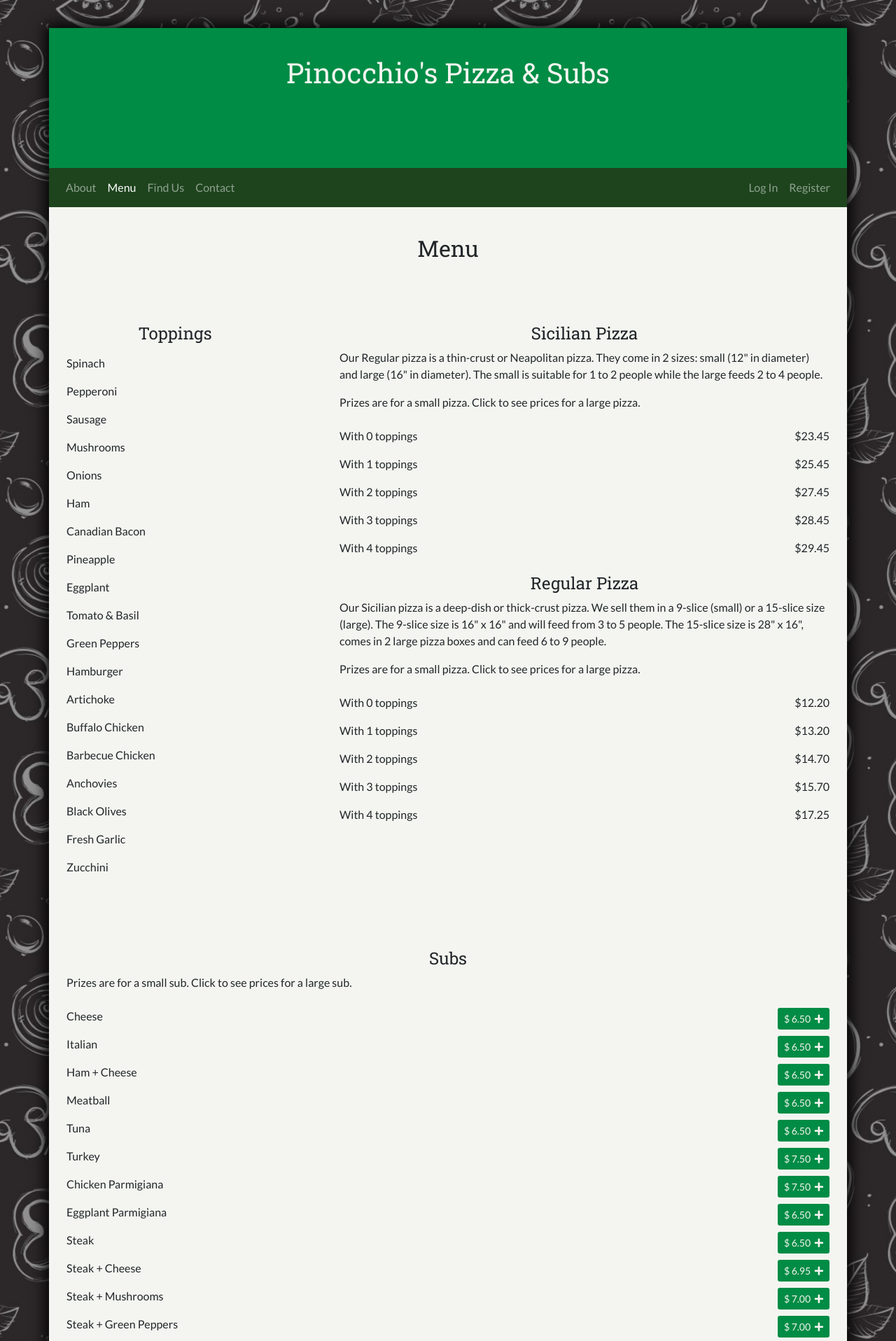
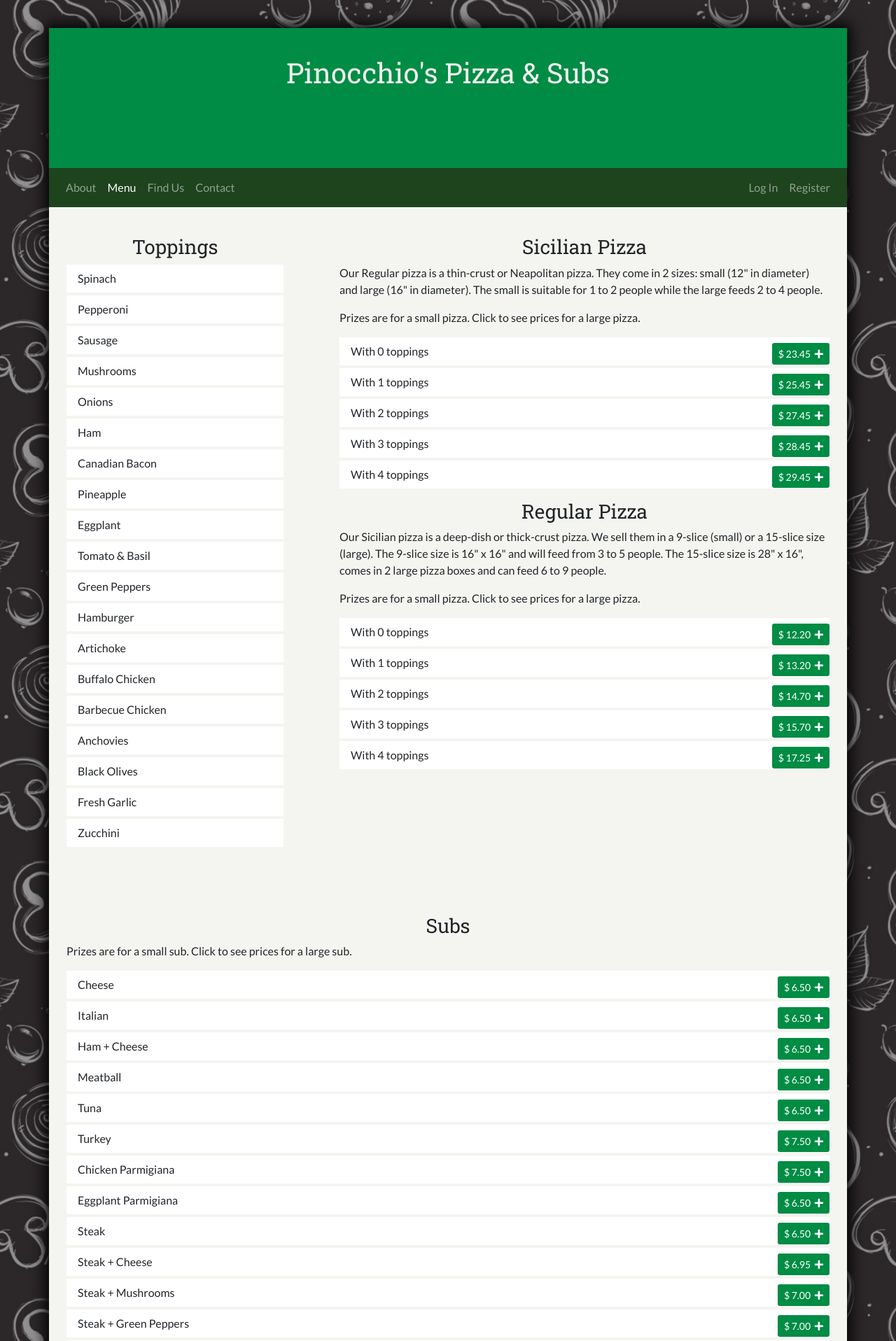
Before and after one commit to brleony/project3, a Django app: page /order/ in a window 1280 px wide. Shown: the top 1916 px of the page at 70% size. Run offline with Django 3.2, Linux system fonts and the light colour scheme; data comes from the database, SQL or seed files in the repository; some libraries are stand-ins or nearby versions.

Commit message:
Change menu modal more dynamically, empty modal on closing, added photos to index page

```diff
--- a/orders/templates/orders/menu.html
+++ b/orders/templates/orders/menu.html
@@ -15,53 +15,28 @@
                     <span aria-hidden="true">&times;</span>
                 </button>
             </div>
-            <form action="{% url 'menu' %}" method="post">
-                {% csrf_token %}
-                <fieldset>
-                    <div class="modal-body">
+            <div class="modal-body">
+                <form action="{% url 'menu' %}" method="post">
+                    {% csrf_token %}
+                    <fieldset id="form-inputs">
                         <div class="form-group">
                             <input type="hidden" class="form-control" id="price" name="price" type="text" value="">
                             <input type="hidden" class="form-control" id="item" name="item" type="text" value="">
                             <input type="hidden" class="form-control" id="choice" name="choice" type="text" value="">
                         </div>
-                        <div id="size_radios" style="visibility: hidden;">
-                            <div class="form-check">
-                                <input class="form-check-input" type="radio" name="size" id="size_small" value="S" checked>
-                                <label class="form-check-label" for="exampleRadios1">
-                                Small
-                                </label>
-                            </div>
-                            <div class="form-check">
-                                <input class="form-check-input" type="radio" name="size" id="size_large" value="L">
-                                <label class="form-check-label" for="exampleRadios2">
-                                Large
-                                </label>
-                            </div>
-                        </div>
-                        <div class="form-check" id="cheese_check" style="visibility: hidden;">
-                            <input class="form-check-input" type="checkbox" value="cheese" name="extra_cheese" id="extra_cheese">
-                            <label class="form-check-label" for="extra_cheese">
-                            Extra cheese
-                            </label>
-                        </div>
-                        <p id="shown_price"></p>
-                    </div>
-                    <div class="modal-footer">
-                        <button type="submit" class="btn btn-red">Add to order</button>
-                    </div>
-                </fieldset>
-            </form>
+                    </fieldset>
+                </form>
+                <div id="outside_form">
+                </div>
+            </div>
         </div>
     </div>
 </div>
 
 <div class="row">
-    <div class="col-md-12">
-        <h2>Menu</h2>
-    </div>
     <div class="col-md-4">
         {% if toppings %}
-        <h4>Toppings</h4>
+        <h3>Toppings</h3>
         <ul class="menu">
             {% for topping in toppings %}
             <li class="topping">{{ topping.topping }}</li>
@@ -71,33 +46,47 @@
     </div>
     <div class="col-md-8">
         {% if sic_pizzas %}
-        <h4>Sicilian Pizza</h4>
+        <h3>Sicilian Pizza</h3>
         <p>Our Regular pizza is a thin-crust or Neapolitan pizza.
         They come in 2 sizes: small (12" in diameter) and large (16" in diameter). The small is suitable for 1 to 2 people while the large feeds 2 to 4 people.</p>
         <p>Prizes are for a small pizza. Click to see prices for a large pizza.</p>
         <ul class="menu">
             {% for sic_pizza in sic_pizzas %}
-            <li class="menu_item">With {{ sic_pizza.num_toppings }} toppings<span style="float: right;">${{ sic_pizza.price }}</span></li>
+                <li class="menu_item" data-item="{{ sic_pizza.item }}" data-choice="{{ sic_pizza.choice }}"
+                    data-price="{{ sic_pizza.price }}" data-num_toppings="{{ sic_pizza.num_toppings }}">
+                    With {{ sic_pizza.num_toppings }} toppings
+                    <button class="btn btn-green btn-sm" style="float: right;">
+                        $ {{ sic_pizza.price }}
+                        <i class="fas fa-plus"></i>
+                    </button>
+                </li>
             {% endfor %}
         </ul>
         {% endif %}
 
         {% if reg_pizzas %}
-        <h4>Regular Pizza</h4>
+        <h3>Regular Pizza</h3>
         <p>Our Sicilian pizza is a deep-dish or thick-crust pizza. We sell them in a 9-slice (small) or a 15-slice size (large).
         The 9-slice size is 16" x 16" and will feed from 3 to 5 people.
         The 15-slice size is 28" x 16", comes in 2 large pizza boxes and can feed 6 to 9 people.</p>
         <p>Prizes are for a small pizza. Click to see prices for a large pizza.</p>
         <ul class="menu">
             {% for reg_pizza in reg_pizzas %}
-            <li class="menu_item">With {{ reg_pizza.num_toppings }} toppings<span style="float: right;">${{ reg_pizza.price }}</span></li>
+                <li class="menu_item" data-item="{{ reg_pizza.item }}" data-choice="{{ reg_pizza.choice }}"
+                    data-price="{{ reg_pizza.price }}" data-num_toppings="{{ reg_pizza.num_toppings }}" data-toppings_options="{{ toppings }}">
+                    With {{ reg_pizza.num_toppings }} toppings
+                    <button class="btn btn-green btn-sm" style="float: right;">
+                        $ {{ reg_pizza.price }}
+                        <i class="fas fa-plus"></i>
+                    </button>
+                </li>
             {% endfor %}
         </ul>
         {% endif %}
     </div>
     <div class="col-md-12">
         {% if subs %}
-        <h4>Subs</h4>
+        <h3>Subs</h3>
         <p>Prizes are for a small sub. Click to see prices for a large sub.</p>
         <ul class="menu">
             {% for sub in subs %}
@@ -106,9 +95,10 @@
             {% endfor %}
         </ul>
         {% endif %}
-
+    </div>
+    <div class="col-md-12">
         {% if pastas %}
-        <h4>Pasta</h4>
+        <h3>Pasta</h3>
         <ul class="menu">
             {% for pasta in pastas %}
             <li class="menu_item" data-item="{{ pasta.item }}" data-choice="{{ pasta.choice }}" data-price="{{ pasta.price }}">
@@ -116,9 +106,10 @@
             {% endfor %}
         </ul>
         {% endif %}
-
+    </div>
+    <div class="col-md-12">
         {% if salads %}
-        <h4>Salads</h4>
+        <h3>Salads</h3>
         <ul class="menu">
             {% for salad in salads %}
             <li class="menu_item" data-item="{{ salad.item }}" data-choice="{{ salad.choice }}" data-price="{{ salad.price }}">
@@ -126,9 +117,10 @@
             {% endfor %}
         </ul>
         {% endif %}
-
+    </div>
+    <div class="col-md-12">
         {% if dinner_plates %}
-        <h4>Dinner Platters</h4>
+        <h3>Dinner Platters</h3>
         <p>Prizes are for a small dinner platter. Click to see prices for a large dinner platter.</p>
         <ul class="menu">
             {% for dinner_plate in dinner_plates %}
--- a/orders/views.py
+++ b/orders/views.py
@@ -1,5 +1,6 @@
 from django.http import HttpResponse
 from django.shortcuts import render
+from django.core.serializers.json import DjangoJSONEncoder
 from django.core.exceptions import ObjectDoesNotExist
 from .models import Menu, Cart_item, Topping
 
@@ -42,6 +43,9 @@
     sic_pizzas = Menu.objects.filter(item = 'SIPI').filter(size = 'S').values()
     toppings = Topping.objects.filter(price = 0.00).values()
 
+    # toppings_json.DjangoJSONEncoder().encode(toppings)
+    # print(toppings)
+
     context = {
         "pastas": pastas,
         "subs": subs,
--- a/static/orders.js
+++ b/static/orders.js
@@ -11,37 +11,96 @@
     // Add on click event listener to every menu item.
     Array.from(document.getElementsByClassName('menu_item')).forEach( (item) => {
         item.addEventListener('click', () => {
-
             var menu_modal = $('#menu_modal');
 
             // Change title.
             menu_modal.find('.modal-title').text(item.dataset.choice);
-            document.getElementById('choice').value = item.dataset.choice;
 
-            // Change item.
-            document.getElementById('item').value = item.dataset.item;
+            // Change values of choice and item input fields.
+            $( "#choice" ).val(item.dataset.choice);
+            $( "#item" ).val(item.dataset.item);
 
-            // Change price.
-            menu_modal.find('#shown_price').text('$' + item.dataset.price);
-            document.getElementById('price').value = item.dataset.price;
+            // HTML to add later.
+            var radio_buttons = `<div id="size_radios">
+                                                <div class="form-check">
+                                                    <input class="form-check-input" type="radio" name="size" id="size_small" value="S" checked>
+                                                    <label class="form-check-label" for="exampleRadios1">
+                                                    Small
+                                                    </label>
+                                                </div>
+                                                <div class="form-check">
+                                                    <input class="form-check-input" type="radio" name="size" id="size_large" value="L">
+                                                    <label class="form-check-label" for="exampleRadios2">
+                                                    Large
+                                                    </label>
+                                                </div>
+                                            </div>`;
+            var cheese_checkbox = `<div class="form-check" id="cheese_check">
+                                        <input class="form-check-input" type="checkbox" value="cheese" name="extra_cheese" id="extra_cheese">
+                                        <label class="form-check-label" for="extra_cheese">
+                                        Extra cheese
+                                        </label>
+                                    </div>`;
 
             // If dinner platter was clicked.
             if (item.dataset.item == 'DIPL') {
-                // Show size radio buttons.
-                document.getElementById('size_radios').style = "visibility: visible;";
+                // Add radio buttons for size.
+                $( "#form-inputs" ).append(radio_buttons);
             }
 
             // If sub was clicked.
             if (item.dataset.item == 'SUB') {
-                // Show size radio buttons.
-                document.getElementById('size_radios').style = "visibility: visible;";
+                // Add radio buttons for size.
+                $( "#form-inputs" ).append(radio_buttons);
 
-                // Show 'extra cheese' checkbox.
-                document.getElementById('extra_cheese').style = "visibility: visible;";
+                // Add 'extra cheese' checkbox.
+                $( "#form-inputs" ).append(cheese_checkbox);
             }
+            if (item.dataset.item == 'REPI' || item.dataset.item == 'SIPI') {
+                // Add radio buttons for size.
+                $( "#form-inputs" ).append(radio_buttons);
+
+                // Change title.
+                let title = item.dataset.item + ' with ' + item.dataset.num_toppings + ' toppings';
+                menu_modal.find('.modal-title').text(title);
+
+                console.log(item.dataset.toppings_options);
+
+                // for (item in item.dataset.toppings_options) {
+                //     console.log(item);
+                // }
+
+                // item.dataset.toppings_options.forEach((i, item) => {
+                //     console.log(i, item);
+                // });
+
+                for (i = 0; i < item.dataset.num_toppings; i++) {
+                    let html = `<div class="form-group">
+                                    <label for="topping_select_${i}">Choose topping ${i + 1}</label>
+                                    <select class="form-control" id="topping_select_${i}" name="topping_select_${i}">
+                                            <option value="topping">topping</option>
+                                    </select>
+                                </div>`;
+
+                    $( "#form-inputs" ).append(html);
+                }
+            }
+
+            // Change and show price.
+            $( "#outside_form" ).append(`<p>$ ${item.dataset.price}</p>`);
+            $( "#price" ).val(item.dataset.price);
+
+            // Add submit button.
+            $( "#outside_form" ).append('<button type="submit" class="btn btn-red">Add to order</button>');
 
             // Show modal.
             menu_modal.modal('show');
         });
     });
+
+    // Erase modal contents when modal is closed.
+    $('#menu_modal').on('hidden.bs.modal', function (e) {
+        $( "#form-inputs" ).empty();
+        $( "#outside_form" ).empty();
+    });
 });
--- a/static/style/style.css
+++ b/static/style/style.css
@@ -9,7 +9,7 @@
 
 .btn-green {
   background-color: #008C45;
-  color: #F4F5F0; }
+  color: white; }
 
 .btn-red {
   background-color: #CD212A;
@@ -48,7 +48,7 @@
 #homecontainer {
   background-color: #008C45;
   margin-top: 10vh;
-  height: 60vh; }
+  margin-bottom: 10vh; }
 
 #hometext {
   color: #F4F5F0; }
@@ -86,7 +86,9 @@
   padding-left: 0px; }
 
 .menu li {
-  padding: 8px 0px 8px 0px; }
+  padding: 8px 0px 8px 16px;
+  margin-bottom: 4px;
+  background: white; }
 
 [class*="col-"] {
   margin: 0px;
--- a/static/style/style.scss
+++ b/static/style/style.scss
@@ -16,7 +16,7 @@
 }
 .btn-green {
     background-color: $green;
-    color: $white;
+    color: white;
 }
 .btn-red {
     background-color: $red;
@@ -60,7 +60,7 @@
 #homecontainer {
     background-color: $green;
     margin-top: 10vh;
-    height: 60vh;
+    margin-bottom: 10vh;
 }
 #hometext {
     color: $white;
@@ -101,7 +101,9 @@
     padding-left: 0px;
 }
 .menu li {
-    padding: 8px 0px 8px 0px;
+    padding: 8px 0px 8px 16px;
+    margin-bottom: 4px;
+    background: white;
 }
 
 [class*="col-"] {
```
Also changed, not shown: templates/index.html (+13 -8 lines), static/photos/interior.jpg (added), static/photos/pizza.jpg (added), 1 other file.
